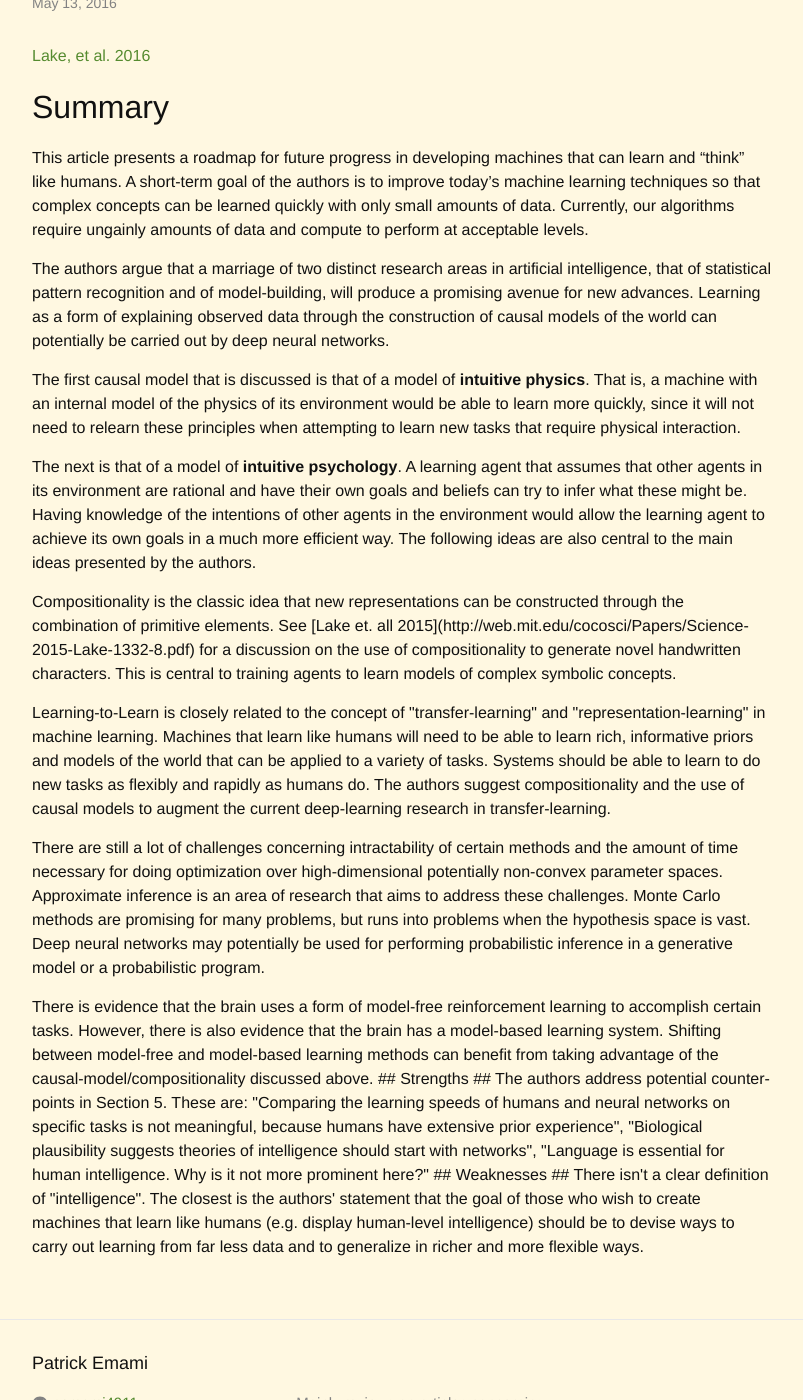
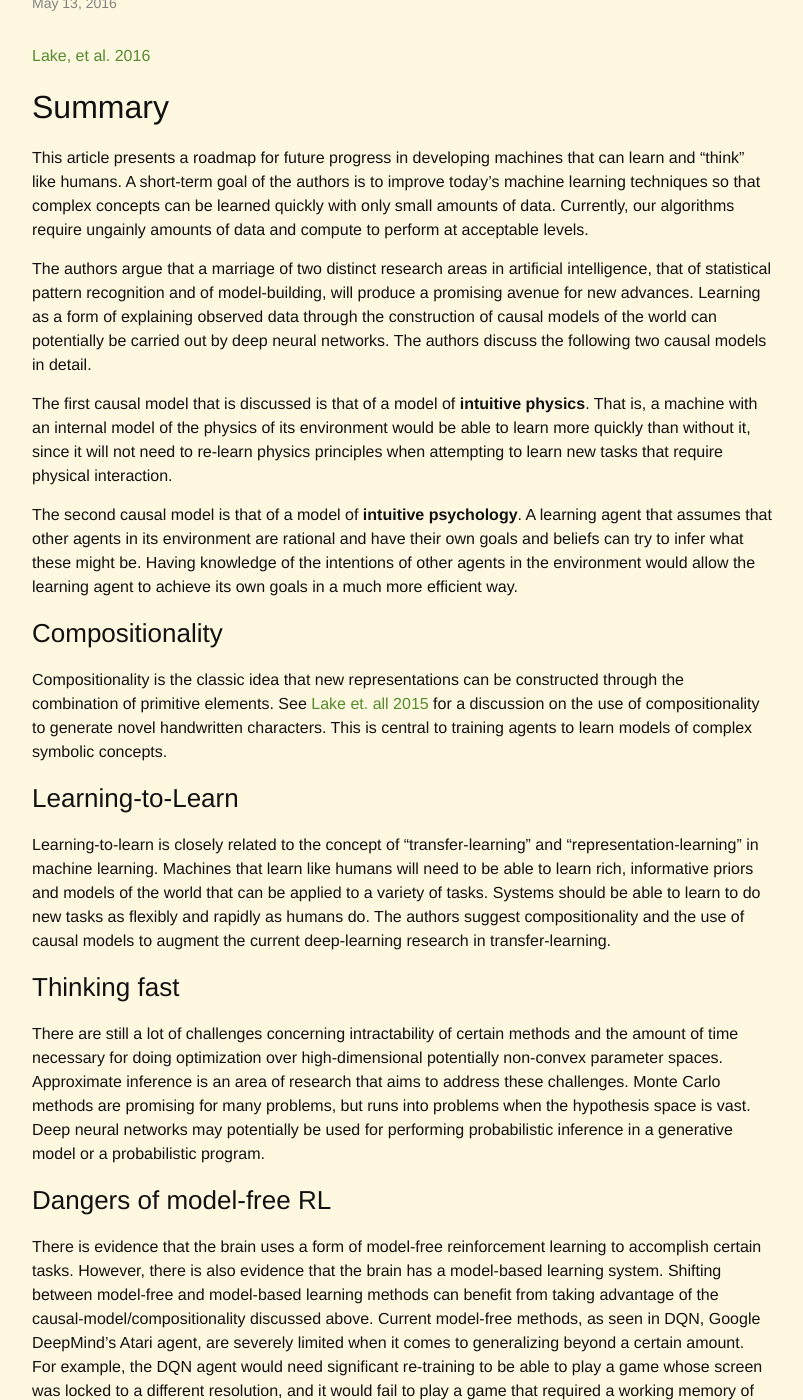
Before and after one commit to pemami4911/pemami4911.github.io, a Jekyll site: the page built from _posts/2016-05-13-learning-to-think.markdown, in a window 1280 px wide and 1400 px high, scrolled down 198 px. Shown: the whole window, without its empty margins (238-1041 px from the left). Built offline with Jekyll 4.4.1, drawn with Linux system fonts in a browser that asks for light colours; some of the changed text lies outside the part shown.

Commit message:
Update 2016-05-13-learning-to-think.markdown

```diff
--- a/_posts/2016-05-13-learning-to-think.markdown
+++ b/_posts/2016-05-13-learning-to-think.markdown
@@ -9,32 +9,31 @@
 
 This article presents a roadmap for future progress in developing machines that can learn and "think" like humans. A short-term goal of the authors is to improve today's machine learning techniques so that complex concepts can be learned quickly with only small amounts of data. Currently, our algorithms require ungainly amounts of data and compute to perform at acceptable levels.
 
-<p>
-The authors argue that a marriage of two distinct research areas in artificial intelligence, that of statistical pattern recognition and of model-building, will produce a promising avenue for new advances. Learning as a form of explaining observed data through the construction of causal models of the world can potentially be carried out by deep neural networks.
+The authors argue that a marriage of two distinct research areas in artificial intelligence, that of statistical pattern recognition and of model-building, will produce a promising avenue for new advances. Learning as a form of explaining observed data through the construction of causal models of the world can potentially be carried out by deep neural networks. The authors discuss the following two causal models in detail.
 
-<p>
-The first causal model that is discussed is that of a model of <b>intuitive physics</b>. That is, a machine with an internal model of the physics of its environment would be able to learn more quickly, since it will not need to relearn these principles when attempting to learn new tasks that require physical interaction.
+The first causal model that is discussed is that of a model of <b>intuitive physics</b>. That is, a machine with an internal model of the physics of its environment would be able to learn more quickly than without it, since it will not need to re-learn physics principles when attempting to learn new tasks that require physical interaction.
 
-<p>
-The next is that of a model of <b>intuitive psychology</b>. A learning agent that assumes that other agents in its environment are rational and have their own goals and beliefs can try to infer what these might be. Having knowledge of the intentions of other agents in the environment would allow the learning agent to achieve its own goals in a much more efficient way.
+The second causal model is that of a model of <b>intuitive psychology</b>. A learning agent that assumes that other agents in its environment are rational and have their own goals and beliefs can try to infer what these might be. Having knowledge of the intentions of other agents in the environment would allow the learning agent to achieve its own goals in a much more efficient way.
 
-The following ideas are also central to the main ideas presented by the authors.
-<p>
+### Compositionality
+
 Compositionality is the classic idea that new representations can be constructed through the combination of primitive elements. See [Lake et. all 2015](http://web.mit.edu/cocosci/Papers/Science-2015-Lake-1332-8.pdf) for a discussion on the use of compositionality to generate novel handwritten characters. This is central to training agents to learn models of complex symbolic concepts.
 
-<p>
-Learning-to-Learn is closely related to the concept of "transfer-learning" and "representation-learning" in machine learning. Machines that learn like humans will need to be able to learn rich, informative priors and models of the world that can be applied to a variety of tasks. Systems should be able to learn to do new tasks as flexibly and rapidly as humans do. The authors suggest compositionality and the use of causal models to augment the current deep-learning research in transfer-learning.
+### Learning-to-Learn
+Learning-to-learn is closely related to the concept of "transfer-learning" and "representation-learning" in machine learning. Machines that learn like humans will need to be able to learn rich, informative priors and models of the world that can be applied to a variety of tasks. Systems should be able to learn to do new tasks as flexibly and rapidly as humans do. The authors suggest compositionality and the use of causal models to augment the current deep-learning research in transfer-learning.
 
-<p>
+### Thinking fast
+
 There are still a lot of challenges concerning intractability of certain methods and the amount of time necessary for doing optimization over high-dimensional potentially non-convex parameter spaces. Approximate inference is an area of research that aims to address these challenges. Monte Carlo methods are promising for many problems, but runs into problems when the hypothesis space is vast. Deep neural networks may potentially be used for performing probabilistic inference in a generative model or a probabilistic program.
 
-<p>
-There is evidence that the brain uses a form of model-free reinforcement learning to accomplish certain tasks. However, there is also evidence that the brain has a model-based learning system. Shifting between model-free and model-based learning methods can benefit from taking advantage of the causal-model/compositionality discussed above.
+### Dangers of model-free RL
 
-## Strengths ##
+There is evidence that the brain uses a form of model-free reinforcement learning to accomplish certain tasks. However, there is also evidence that the brain has a model-based learning system. Shifting between model-free and model-based learning methods can benefit from taking advantage of the causal-model/compositionality discussed above. Current model-free methods, as seen in DQN, Google DeepMind's Atari agent, are severely limited when it comes to generalizing beyond a certain amount. For example, the DQN agent would need significant re-training to be able to play a game whose screen was locked to a different resolution, and it would fail to play a game that required a working memory of game states/frames from the past (i.e. the agent would be missing causal information that coudl explain what is happening at the current state of the game).
 
-The authors address potential counter-points in Section 5. These are: "Comparing the learning speeds of humans and neural networks on specific tasks is not meaningful, because humans have extensive prior experience", "Biological plausibility suggests theories of intelligence should start with networks", "Language is essential for human intelligence. Why is it not more prominent here?"
+## Strengths
 
-## Weaknesses ##
+The authors address potential counter-arguments in Section 5. These are: "Comparing the learning speeds of humans and neural networks on specific tasks is not meaningful, because humans have extensive prior experience", "Biological plausibility suggests theories of intelligence should start with networks", "Language is essential for human intelligence. Why is it not more prominent here?"
 
-There isn't a clear definition of "intelligence". The closest is the authors' statement that the goal of those who wish to create machines that learn like humans (e.g. display human-level intelligence) should be to devise ways to carry out learning from far less data and to generalize in richer and more flexible ways.
+## Weaknesses
+
+There isn't a clear definition of "intelligence" stated in the article. The closest is the authors' statement that the goal of those who wish to create machines that learn like humans (e.g. display human-level intelligence) should be to devise ways to carry out learning from far less data and to generalize in richer and more flexible ways.
```
